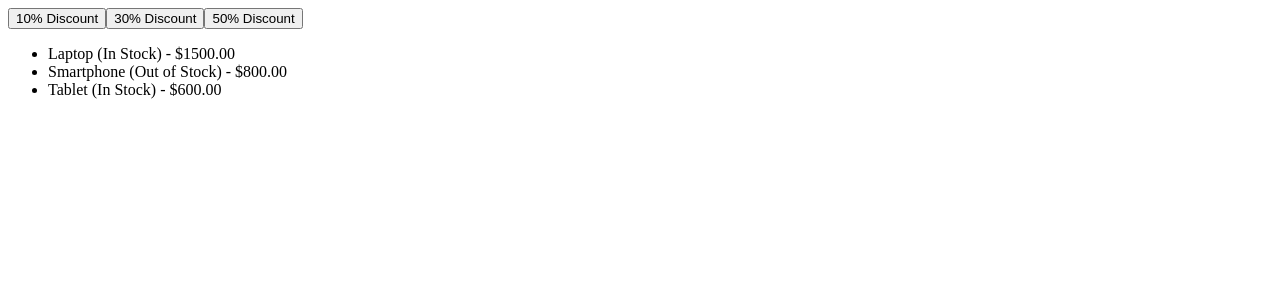
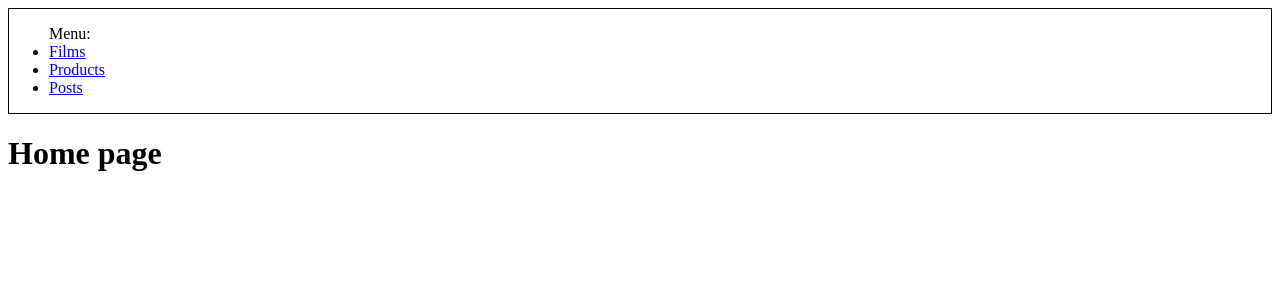
Before and after one commit to pdxserg/exam, a React app: page / in a window 1280 px wide. Shown: the top 300 px of the page. Built offline with nearby package versions, Linux system fonts and the light colour scheme.

Commit message:
sprint 5-5-4

```diff
--- a/src/index.tsx
+++ b/src/index.tsx
@@ -1,73 +1,174 @@
-import { configureStore, createSlice } from "@reduxjs/toolkit";
+import { configureStore } from "@reduxjs/toolkit";
+import { createApi, fetchBaseQuery } from "@reduxjs/toolkit/query/react";
+import React from "react";
 import { createRoot } from "react-dom/client";
-import { Provider, useDispatch, useSelector } from "react-redux";
+import { Provider, useDispatch } from "react-redux";
+import { BrowserRouter, NavLink, Route, Routes } from "react-router";
 
-// slice
-const slice = createSlice({
-	name: "products",
-	initialState: [
-		{ id: 1, name: "Laptop", inStock: true, price: 1500 },
-		{ id: 2, name: "Smartphone", inStock: false, price: 800 },
-		{ id: 3, name: "Tablet", inStock: true, price: 600 },
-	],
-	reducers: {
-		applyDiscount: (state, action) => {
-			return state;
-		},
+type Product = {
+	id: string;
+	title: string;
+	description: string;
+	price: number;
+};
+
+type ProductsResponse = {
+	total: number;
+	messages: string[];
+	page: number;
+	pageCount: number;
+	data: Product[];
+};
+
+type Film = {
+	id: number;
+	nameOriginal: string;
+	description: string;
+	ratingImdb: number;
+};
+
+type FilmsResponse = {
+	total: number;
+	messages: string[];
+	page: number;
+	pageCount: number;
+	data: Film[];
+};
+
+type Post = {
+	body: string;
+	id: string;
+	title: string;
+	userId: string;
+};
+
+// Api
+const api = createApi({
+	reducerPath: "api",
+	baseQuery: fetchBaseQuery({ baseUrl: "https://exams-frontend.kimitsu.it-incubator.io/api/" }),
+	tagTypes: ["Film", "Product", "Post"],
+	endpoints: (builder) => {
+		return {
+			getFilms: builder.query<FilmsResponse, void>({
+				query: () => "films",
+				providesTags: ["Film"],
+			}),
+			getProducts: builder.query<ProductsResponse, void>({
+				query: () => "products",
+				providesTags: ["Product"],
+			}),
+			getPosts: builder.query<Post[], void>({
+				query: () => "posts",
+				providesTags: ["Post"],
+			}),
+		};
 	},
 });
 
-const { applyDiscount } = slice.actions;
+const { useGetFilmsQuery, useGetProductsQuery, useGetPostsQuery } = api;
 
-// App.tsx
-const App = () => {
-	const products = useSelector((state: RootState) => state.products);
+// Films.tsx
+const Films = () => {
+	const { data } = useGetFilmsQuery();
+
+	return (
+		<>
+			<h1>Films</h1>
+			{data?.data.map((el) => (
+				<div key={el.id} style={{ margin: "15px" }}>
+					movie title - <b>{el.nameOriginal}</b>
+				</div>
+			))}
+		</>
+	);
+};
+
+const Products = () => {
+	const { data } = useGetProductsQuery();
+
+	return (
+		<>
+			<h1>Products</h1>
+			{data?.data.map((el) => (
+				<div key={el.id} style={{ margin: "15px" }}>
+					title - <b>{el.title}</b>
+				</div>
+			))}
+		</>
+	);
+};
+
+const Posts = () => {
+	const { data } = useGetPostsQuery();
+
 	const dispatch = useDispatch();
 
-	const handleDiscount = (discount: number) => {
-		dispatch(applyDiscount(discount));
+	const clearCacheHandler = () => {
+		// ❗❗❗XXX❗❗❗
 	};
 
 	return (
-		<div>
-			<button onClick={() => handleDiscount(10)}>10% Discount</button>
-			<button onClick={() => handleDiscount(30)}>30% Discount</button>
-			<button onClick={() => handleDiscount(50)}>50% Discount</button>
-			<ul>
-				{products.map((product) => (
-					<li key={product.id}>
-            <span>
-              {product.name} ({product.inStock ? "In Stock" : "Out of Stock"}) - $
-	            {product.price.toFixed(2)}
-            </span>
+		<>
+			<h1>Posts</h1>
+			<button onClick={clearCacheHandler}>I clear cache. Mu-ha-ha 👺</button>
+			{data?.map((el) => (
+				<div key={el.id} style={{ margin: "15px" }}>
+					title - <b>{el.title}</b>
+				</div>
+			))}
+		</>
+	);
+};
+
+export const App = () => {
+	return (
+		<>
+			<header style={{ display: "flex", alignItems: "center", gap: "10px", border: "1px solid" }}>
+				<ul>
+					Menu:
+					<li>
+						<NavLink to={"films"}>Films</NavLink>
 					</li>
-				))}
-			</ul>
-		</div>
+					<li>
+						<NavLink to={"products"}>Products</NavLink>
+					</li>
+					<li>
+						<NavLink to={"posts"}>Posts</NavLink>
+					</li>
+				</ul>
+			</header>
+
+			<Routes>
+				<Route path={"/"} element={<h1>Home page</h1>} />
+				<Route path={"/films"} element={<Films />} />
+				<Route path={"/products"} element={<Products />} />
+				<Route path={"/posts"} element={<Posts />} />
+			</Routes>
+		</>
 	);
 };
 
 // store.ts
-export const store = configureStore({
-	reducer: {
-		products: slice.reducer,
-	},
+const store = configureStore({
+	reducer: { [api.reducerPath]: api.reducer },
+	middleware: (getDefaultMiddleware) => getDefaultMiddleware().concat(api.middleware),
 });
 
-export type RootState = ReturnType<typeof store.getState>;
-
-// main.ts
 createRoot(document.getElementById("root")!).render(
-	<Provider store={store}>
-		<App />
-	</Provider>,
+	<BrowserRouter>
+		<Provider store={store}>
+			<App />
+		</Provider>
+	</BrowserRouter>,
 );
 
 // 📜 Описание:
-// При нажатии на кнопки с 10%, 30% или 50% скидками цены всех продуктов должны уменьшиться на
-// указанный процент.
+// Перейди на страницу фильмов и убедись, что фильмы подгрузились
+// Перейди на страницу продуктов и убедись, что продукты подгрузились
+// Перейди на страницу постов и убедись, что посты подгрузились
+// Открой redux devtools и убедись, что фильмы, продукты и посты сохранились в кеше
 
 // 🪛 Задача:
-// Перепишите изменение стейта так, чтобы цена каждого продукта уменьшалась на указанный процент.
-// В качестве ответа укажите исправленный код написанный вместо return state.
-// ❗Операция должна быть реализована мутабельным образом.
+// На странице постов есть кнопка `I clear cache. Mu-ha-ha 👺`. При нажатии на эту кнопку
+// необходимо зачистить кеш фильмов и продуктов
+// Что нужно написать вместо `// ❗❗❗XXX❗❗❗`, чтобы реализовать данную задачу
```
